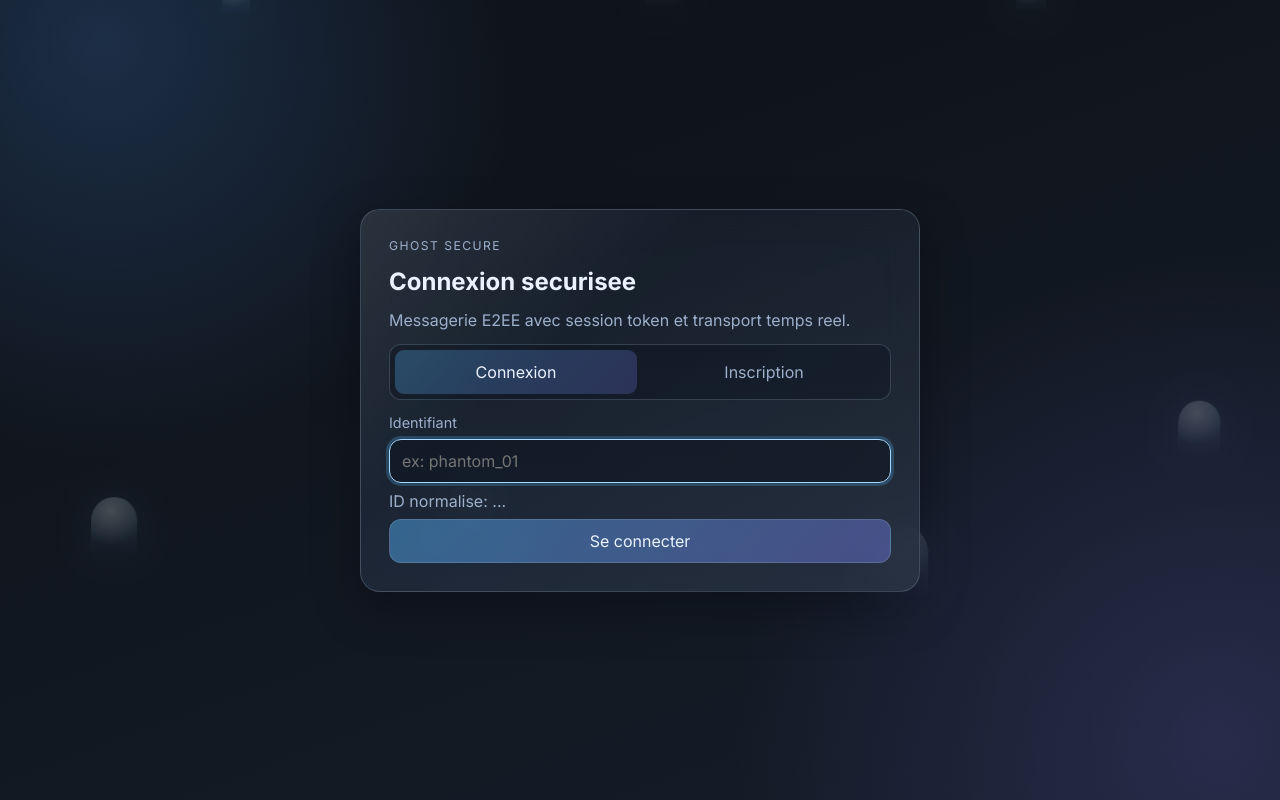
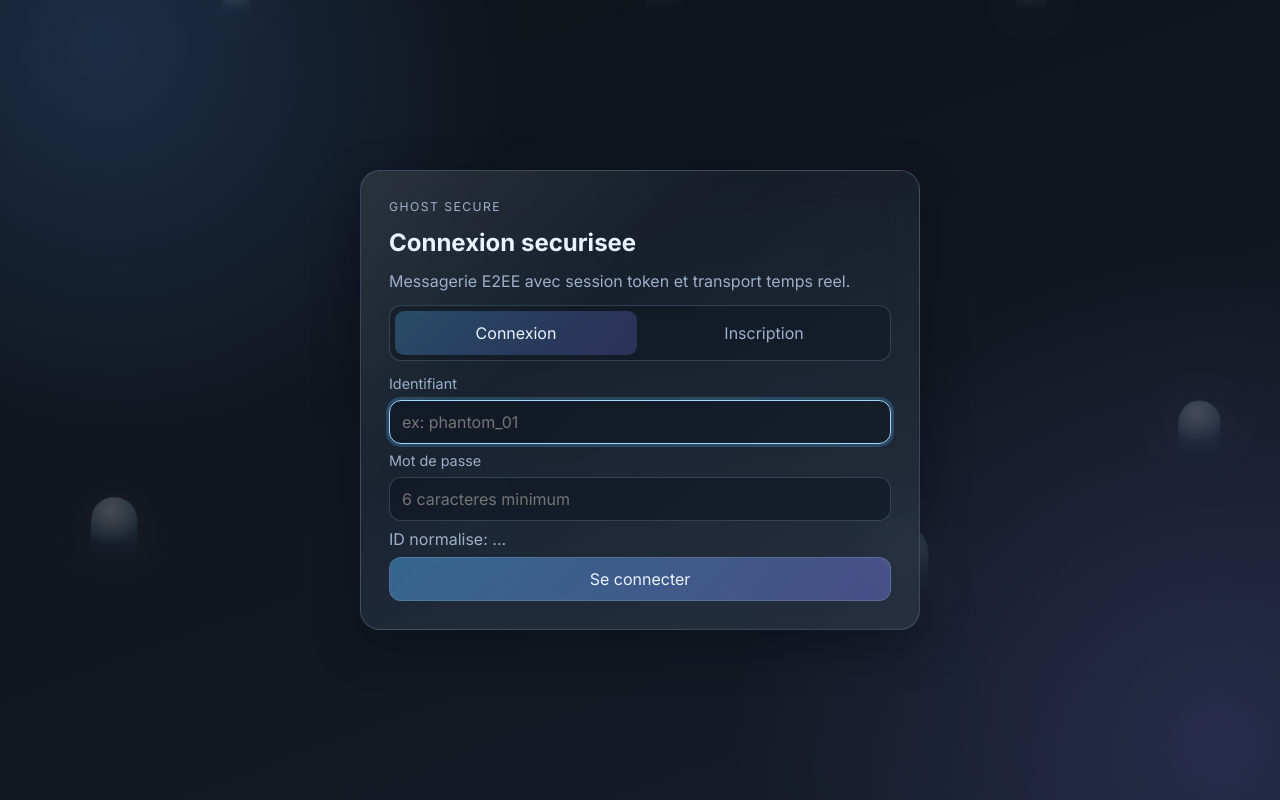
Before and after one commit to sofian13/ghostsecure, a Next.js app in the folder frontend/: page /login in a window 1280 px wide. Built offline with nearby package versions, Linux system fonts and the light colour scheme; no server answers.

Commit message:
Use username/password auth flow on frontend login/register

```diff
--- a/frontend/app/login/page.tsx
+++ b/frontend/app/login/page.tsx
@@ -12,6 +12,7 @@ export default function LoginPage() {
   const router = useRouter();
   const [mode, setMode] = useState<AuthMode>('login');
   const [userIdInput, setUserIdInput] = useState('');
+  const [password, setPassword] = useState('');
   const [loading, setLoading] = useState(false);
   const [error, setError] = useState<string | null>(null);
 
@@ -23,6 +24,10 @@ export default function LoginPage() {
       setError('Identifiant invalide. Format: 3-24 caracteres [a-z0-9_-].');
       return;
     }
+    if (password.length < 6) {
+      setError('Mot de passe trop court (6 caracteres minimum).');
+      return;
+    }
 
     setLoading(true);
     setError(null);
@@ -30,8 +35,8 @@ export default function LoginPage() {
       const keys = await ensureIdentity(userId);
       const session =
         mode === 'register'
-          ? await registerUser(keys.publicKey, userId)
-          : await loginUser(userId, keys.publicKey);
+          ? await registerUser(keys.publicKey, userId, password)
+          : await loginUser(userId, password, keys.publicKey);
 
       setSession(session);
       router.replace('/chat');
@@ -97,6 +102,18 @@ export default function LoginPage() {
             />
           </label>
 
+          <label className="field">
+            <span>Mot de passe</span>
+            <input
+              className="glass-input"
+              type="password"
+              value={password}
+              onChange={(e) => setPassword(e.target.value)}
+              placeholder="6 caracteres minimum"
+              minLength={6}
+            />
+          </label>
+
           <p className="user-id">ID normalise: {userId || '...'}</p>
           <button type="submit" className="glass-btn primary" disabled={loading}>
             {loading ? 'Traitement...' : mode === 'register' ? "Creer le compte" : 'Se connecter'}
--- a/frontend/lib/api.ts
+++ b/frontend/lib/api.ts
@@ -45,12 +45,6 @@ function toFriendRequest(row: FriendRequestRow): FriendRequest {
   };
 }
 
-async function deriveSecret(userId: string, publicKey: string): Promise<string> {
-  const data = new TextEncoder().encode(`${userId}:${publicKey}`);
-  const digest = await crypto.subtle.digest('SHA-256', data);
-  return Array.from(new Uint8Array(digest)).map((byte) => byte.toString(16).padStart(2, '0')).join('');
-}
-
 async function apiRequest<T>(path: string, init: RequestInit = {}, session?: Session): Promise<T> {
   if (!API_BASE_URL) {
     throw new Error('Missing env NEXT_PUBLIC_API_BASE_URL');
@@ -81,28 +75,26 @@ async function apiRequest<T>(path: string, init: RequestInit = {}, session?: Ses
   return parsed as T;
 }
 
-export async function registerUser(publicKey: string, userId: string): Promise<Session> {
+export async function registerUser(publicKey: string, userId: string, password: string): Promise<Session> {
   const normalized = normalizeUserId(userId);
-  const secret = await deriveSecret(normalized, publicKey);
   const data = await apiRequest<{ userId: string; token: string }>(
     '/api/auth/register',
     {
       method: 'POST',
-      body: JSON.stringify({ userId: normalized, publicKey, secret }),
+      body: JSON.stringify({ userId: normalized, publicKey, secret: password }),
     }
   );
   return toSession(data.userId, data.token);
 }
 
-export async function loginUser(userId: string, publicKey?: string): Promise<Session> {
+export async function loginUser(userId: string, password: string, publicKey?: string): Promise<Session> {
   const normalized = normalizeUserId(userId);
   const resolvedPublicKey = publicKey ?? '';
-  const secret = await deriveSecret(normalized, resolvedPublicKey);
   const data = await apiRequest<{ userId: string; token: string }>(
     '/api/auth/login',
     {
       method: 'POST',
-      body: JSON.stringify({ userId: normalized, publicKey: resolvedPublicKey, secret }),
+      body: JSON.stringify({ userId: normalized, publicKey: resolvedPublicKey, secret: password }),
     }
   );
   return toSession(data.userId, data.token);
```
